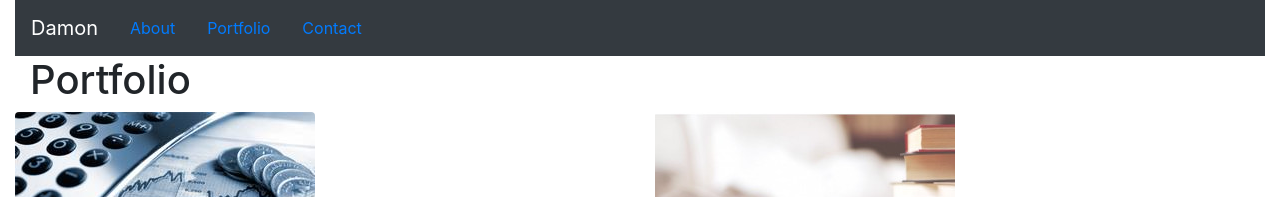
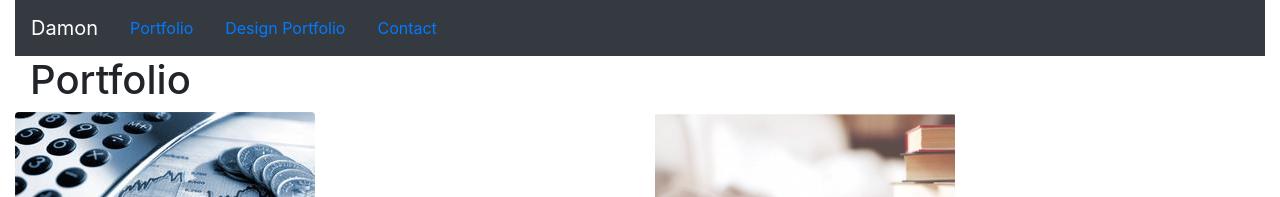
Before and after one commit to damonkd/Bootstrap-Portfolio, a plain HTML site: page portfolio.html in a window 1280 px wide. Shown: the top 197 px of the page. Drawn offline with nearby package versions, Linux system fonts and the light colour scheme.

Commit message:
Added link to design portfolio

```diff
--- a/portfolio.html
+++ b/portfolio.html
@@ -17,9 +17,9 @@
       <div class="col">
         <nav class="navbar navbar-expand-sm bg-dark navbar-dark">
           <a class="navbar-brand" href="index.html">Damon</a>
-          <a class="nav-link" href="index.html">About</a>
-          <a class="nav-link" href="portfolio.html">Portfolio</a>
-          <a class="nav-link" href="contact.html">Contact</a>
+          <a  class="nav-link" href="portfolio.html">Portfolio</a>
+          <a  class="nav-link" href="https://www.dropbox.com/s/hwi55ebcrvb7jz4/DanielsPortfolio02-2018.pdf?dl=0">Design Portfolio</a>
+          <a  class="nav-link" href="contact.html">Contact</a>
 
         </nav>
       </div>
```
